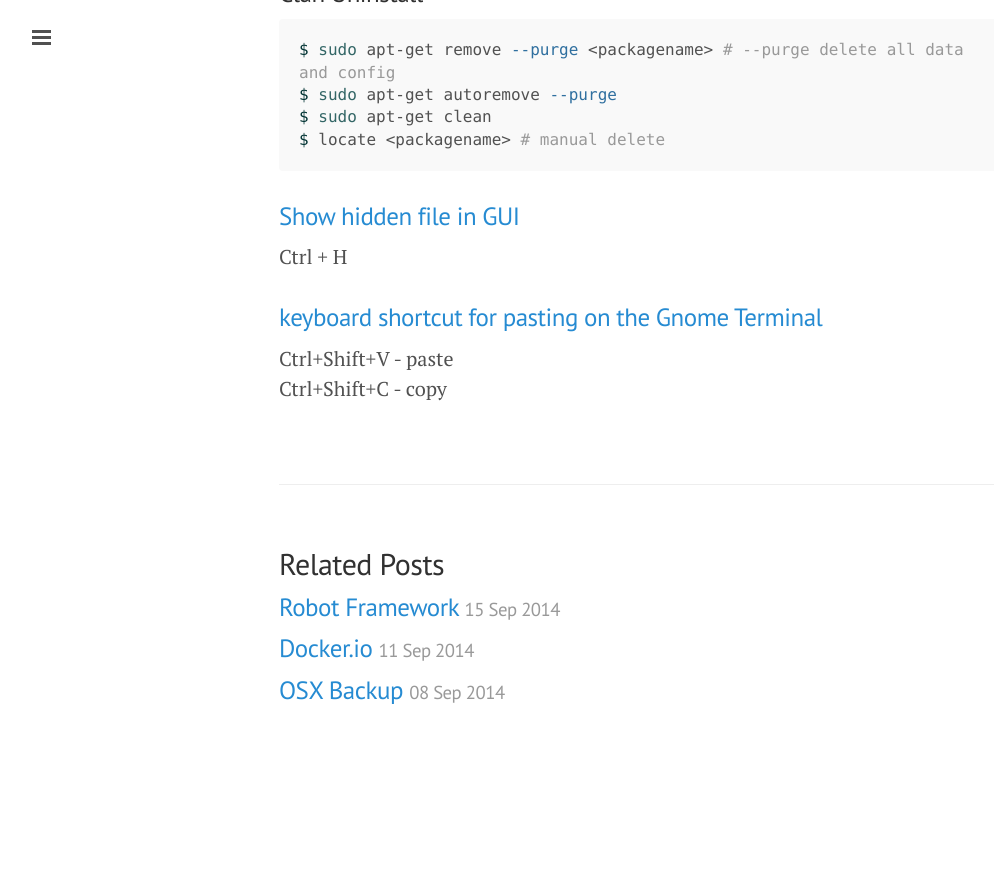
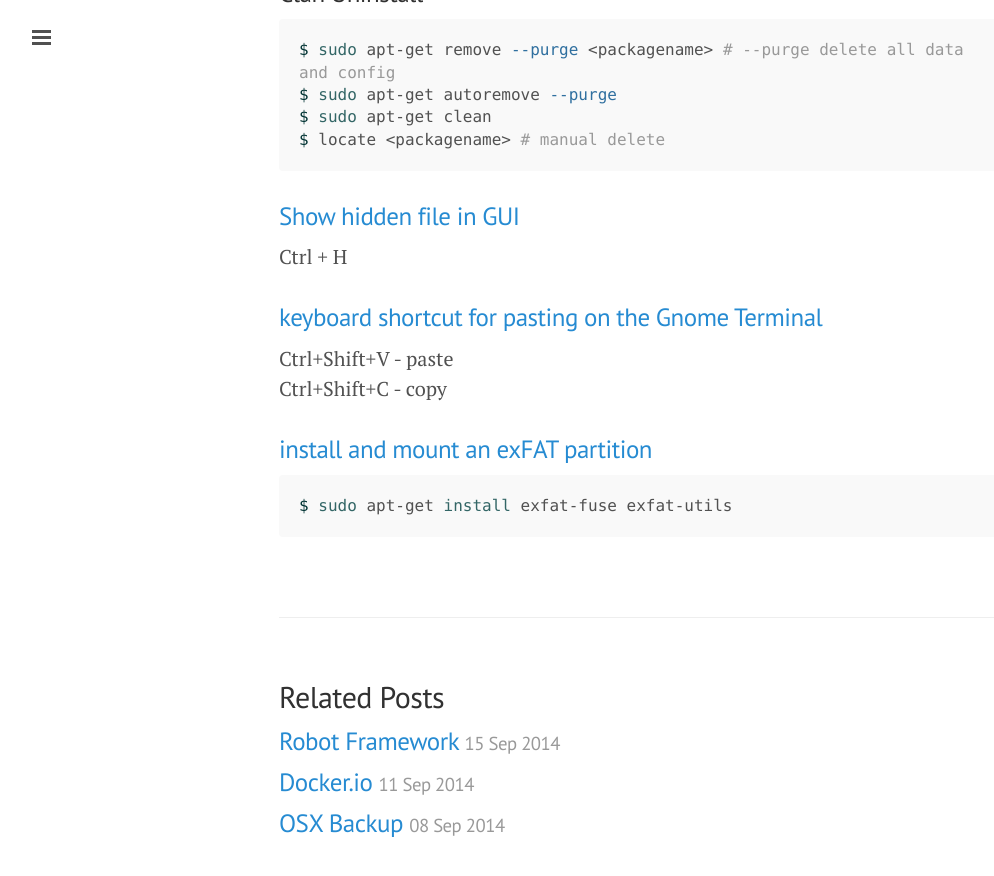
Before and after one commit to ibotdotout/ibotdotout.github.io, a Jekyll site: the page built from _posts/2014-09-10-debian.md, in a window 1280 px wide and 900 px high, scrolled down 2421 px. Shown: the top 876 px of the window, without its empty margins (1-995 px from the left). Built offline with Jekyll 4.4.1, drawn with Linux system fonts in a browser that asks for light colours; Markdown is read by kramdown in place of the engine named in the settings; before the commit the page ends 3187 px from its top, so only the background shows below that.

Commit message:
update exFat

````diff
--- a/_posts/2014-09-10-debian.md
+++ b/_posts/2014-09-10-debian.md
@@ -116,3 +116,9 @@ Ctrl + H
 
 Ctrl+Shift+V - paste
 Ctrl+Shift+C - copy
+
+### [install and mount an exFAT partition](http://askubuntu.com/questions/100278/how-do-i-install-and-mount-an-exfat-partition)
+
+```sh
+$ sudo apt-get install exfat-fuse exfat-utils
+```
````
